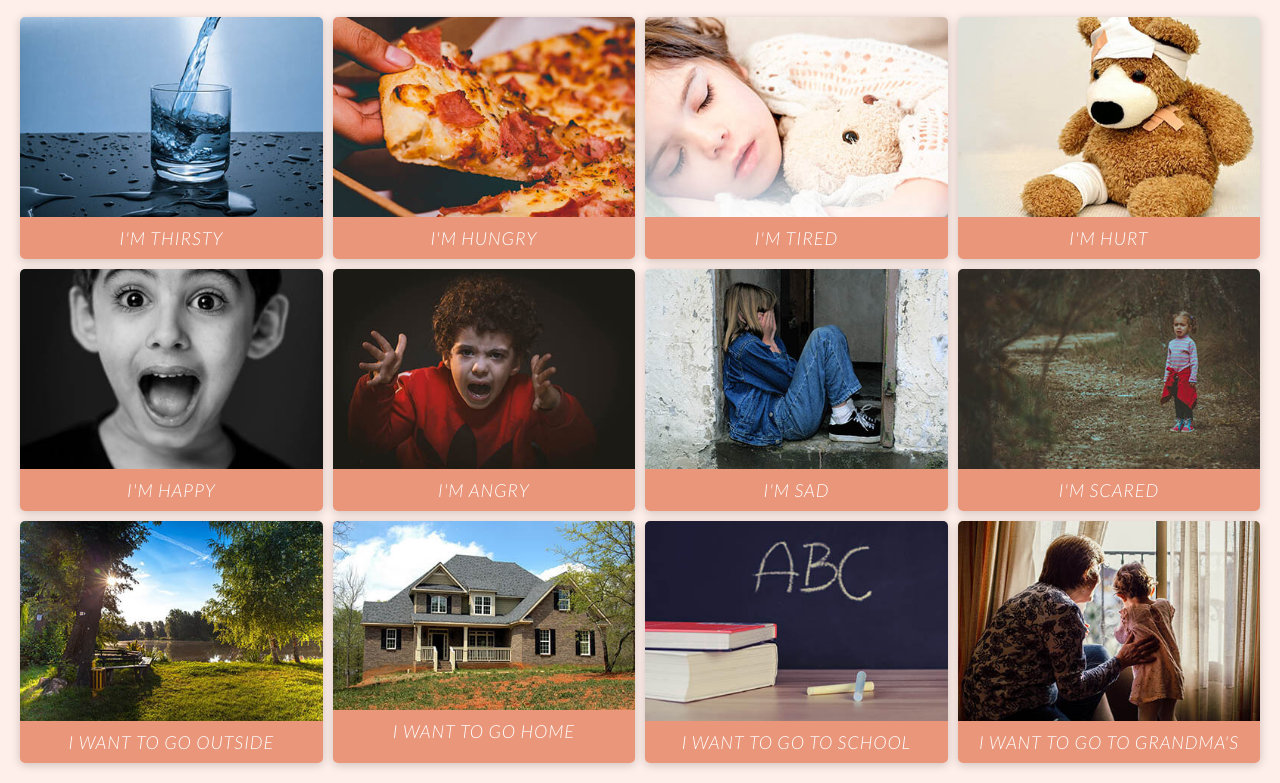
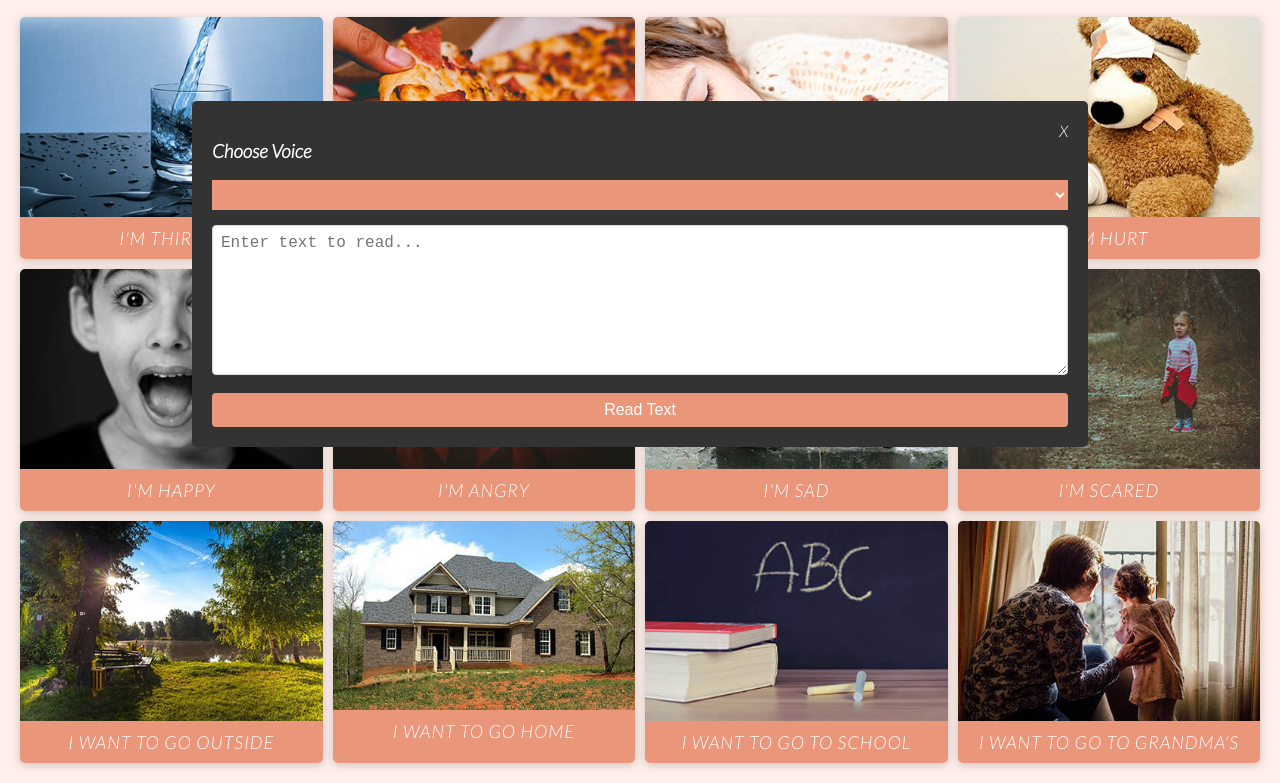
Before and after one commit to dzhambov/Speech-App, a plain HTML site: page index.html in a window 1280 px wide. Both pictures are taken after a click on the button "Toggle Text Box". Shown: the part 139-922 px from the top of the page. Drawn offline with Linux system fonts and the light colour scheme.

Commit message:
add functionality to the toggle adn close button.

```diff
--- a/script.js
+++ b/script.js
@@ -74,3 +74,13 @@ function createBox(item) {
 
   main.appendChild(box);
 }
+
+// Toggle text box
+toggleBtn.addEventListener('click', () =>
+  document.getElementById('text-box').classList.toggle('show')
+);
+
+// Close button
+closeBtn.addEventListener('click', () =>
+  document.getElementById('text-box').classList.remove('show')
+);
--- a/style.css
+++ b/style.css
@@ -55,6 +55,10 @@ h1 {
   padding: 20px;
   border-radius: 5px;
   transition: all 1s ease-in-out;
+}
+
+.text-box.show {
+  transform: translate(-50%, 0);
 }
 
 .text-box select {
```
